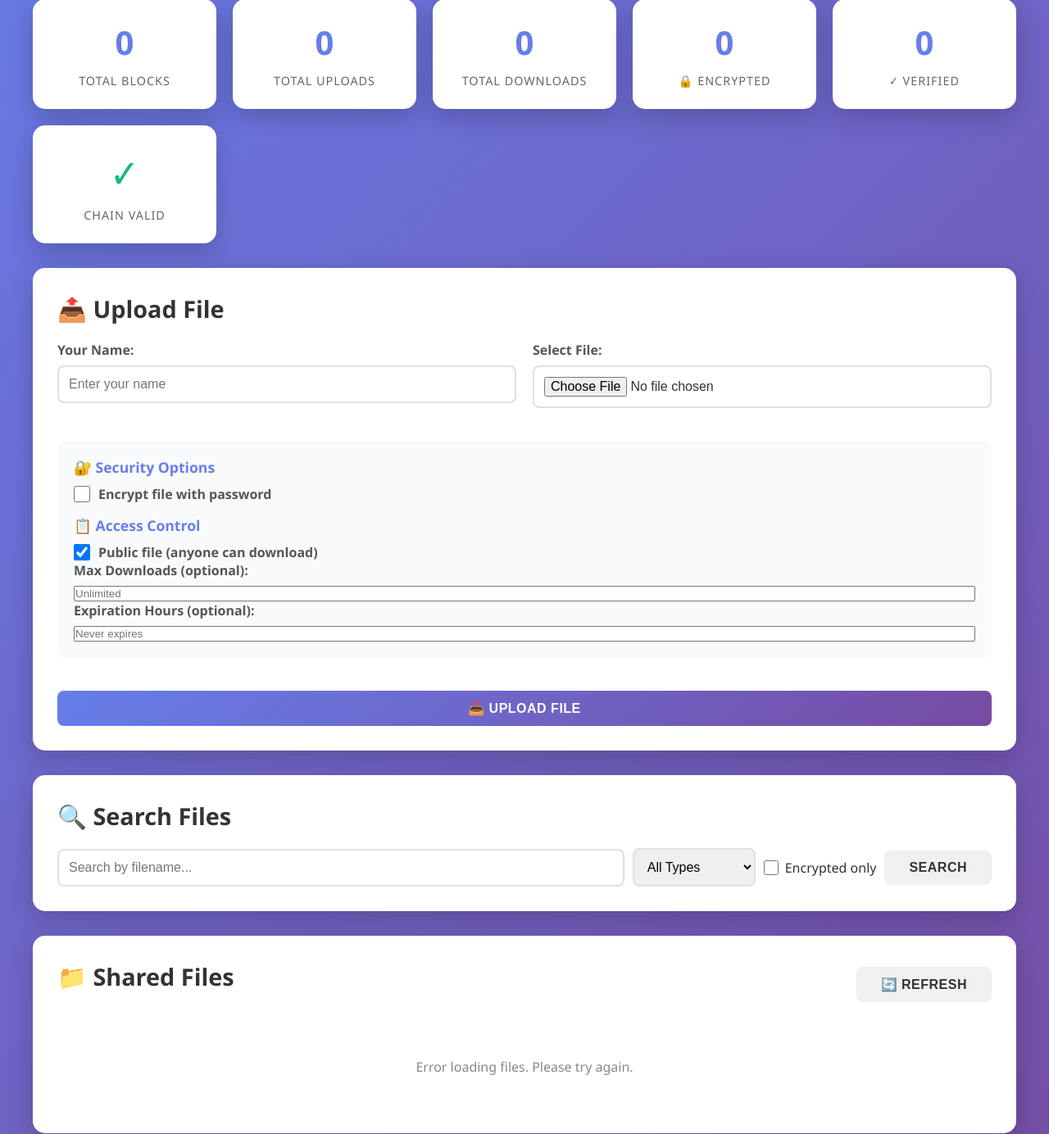
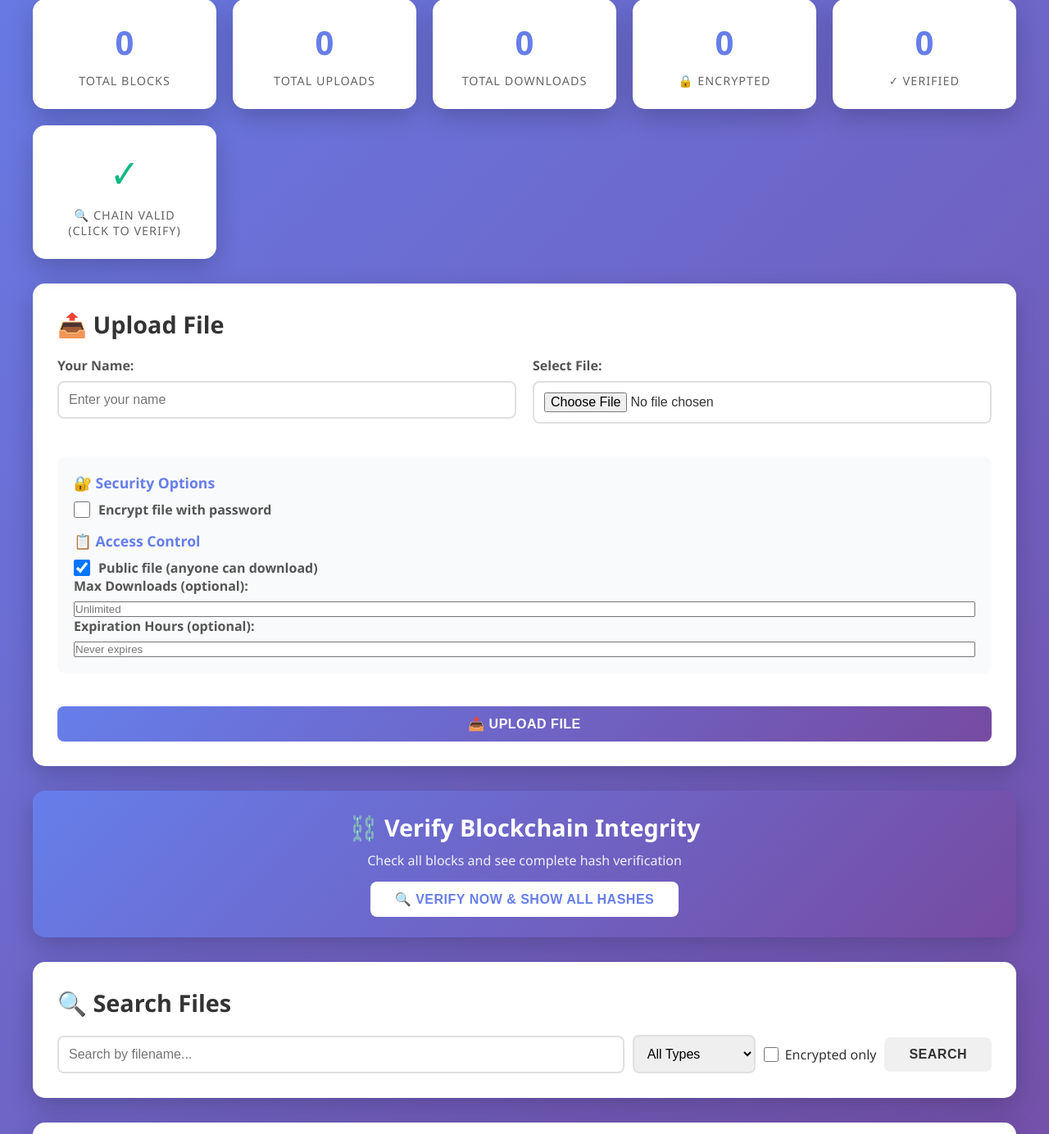
Before and after one commit to Manish-024/FileSharingSystem, a Flask app: page / in a window 1280 px wide. Shown: the part 320-1704 px from the top of the page at 82% size. Run offline with Flask 3, Linux system fonts and the light colour scheme.

Commit message:
Add detailed blockchain verification with all hashes visible
Features:
- Clickable 'Chain Valid' stat card to trigger verification
- New 'Verify Blockchain' button with prominent purple gradient design
- Detailed verification modal showing ALL hashes:
  * Block hashes (with validation status)
  * Previous block hashes (with chain linkage status)
  * File hashes (for upload blocks)
  * Proof of Work nonces
- Copy buttons for each hash
- Color-coded validation results (green=valid, red=invalid, yellow=warning)
- Enhanced backend API returning complete validation details
- Shows verification summary with stats
- Displays hash in tracker banner when verification completes

```diff
--- a/app.py
+++ b/app.py
@@ -263,10 +263,45 @@
 
 @app.route('/api/blockchain/validate', methods=['GET'])
 def validate_blockchain():
-    """Validate the blockchain"""
+    """Validate the blockchain with detailed hash information"""
     try:
         is_valid = blockchain.is_chain_valid()
-        return jsonify({'is_valid': is_valid}), 200
+
+        # Get detailed validation info with all hashes
+        validation_details = {
+            'is_valid': is_valid,
+            'total_blocks': len(blockchain.chain),
+            'blocks': []
+        }
+
+        for i, block in enumerate(blockchain.chain):
+            block_info = {
+                'index': block.index,
+                'hash': block.hash,
+                'previous_hash': block.previous_hash,
+                'timestamp': block.timestamp,
+                'nonce': block.nonce,
+                'data_type': block.data.get('type', 'unknown'),
+                'calculated_hash': block.calculate_hash(),
+                'hash_valid': block.hash == block.calculate_hash(),
+                'proof_valid': block.hash.startswith("0" * blockchain.difficulty)
+            }
+
+            # Add file hash if it's a file upload
+            if block.data.get('type') == 'file_upload':
+                block_info['file_hash'] = block.data.get('file_hash')
+                block_info['file_name'] = block.data.get('file_name')
+
+            # Check chain linkage
+            if i > 0:
+                previous_block = blockchain.chain[i - 1]
+                block_info['chain_linked'] = block.previous_hash == previous_block.hash
+            else:
+                block_info['chain_linked'] = True  # Genesis block
+
+            validation_details['blocks'].append(block_info)
+
+        return jsonify(validation_details), 200
     except Exception as e:
         return jsonify({'error': str(e)}), 500
 
--- a/static/script_advanced.js
+++ b/static/script_advanced.js
@@ -897,6 +897,138 @@
     return date.toLocaleDateString('en-US', options);
 }
 
+// Verify blockchain with detailed hash information
+async function verifyBlockchainDetailed() {
+    const modal = document.getElementById('fileModal');
+    const modalBody = document.getElementById('modalBody');
+
+    modalBody.innerHTML = '<div class="loading"><p>🔍 Verifying blockchain and collecting hash information...</p></div>';
+    modal.style.display = 'block';
+
+    try {
+        const response = await fetch(`${API_BASE_URL}/blockchain/validate`);
+        const validation = await response.json();
+
+        const statusIcon = validation.is_valid ? '✅' : '❌';
+        const statusText = validation.is_valid ? 'VALID' : 'INVALID';
+        const statusColor = validation.is_valid ? '#10b981' : '#ef4444';
+
+        let blocksHTML = validation.blocks.map((block, index) => {
+            const allValid = block.hash_valid && block.proof_valid && block.chain_linked;
+            const blockStatus = allValid ? '✅' : '⚠️';
+            const blockColor = allValid ? '#10b981' : '#f59e0b';
+
+            return `
+                <div class="verification-block" style="border-left: 4px solid ${blockColor}; padding: 15px; margin: 10px 0; background: #f9fafb; border-radius: 8px;">
+                    <div style="display: flex; justify-content: space-between; align-items: center; margin-bottom: 10px;">
+                        <h4 style="margin: 0; color: #1f2937;">Block #${block.index} ${blockStatus}</h4>
+                        <span style="font-size: 12px; color: #6b7280;">${block.data_type}</span>
+                    </div>
+
+                    ${block.file_name ? `
+                        <div style="margin: 5px 0; padding: 8px; background: #fef3c7; border-radius: 5px;">
+                            <strong>📄 File:</strong> ${block.file_name}
+                        </div>
+                    ` : ''}
+
+                    ${block.file_hash ? `
+                        <div style="margin: 5px 0; padding: 8px; background: #dbeafe; border-radius: 5px;">
+                            <strong>📎 File Hash:</strong>
+                            <div style="font-family: 'Courier New', monospace; font-size: 11px; word-break: break-all; color: #1e40af; margin-top: 5px;">
+                                ${block.file_hash}
+                            </div>
+                            <button onclick="copyToClipboard('${block.file_hash}')" style="margin-top: 5px; padding: 4px 8px; font-size: 11px; background: #3b82f6; color: white; border: none; border-radius: 4px; cursor: pointer;">
+                                📋 Copy
+                            </button>
+                        </div>
+                    ` : ''}
+
+                    <div style="margin: 5px 0; padding: 8px; background: ${block.hash_valid ? '#d1fae5' : '#fee2e2'}; border-radius: 5px;">
+                        <strong>🔗 Block Hash:</strong> ${block.hash_valid ? '✓' : '✗'}
+                        <div style="font-family: 'Courier New', monospace; font-size: 11px; word-break: break-all; color: ${block.hash_valid ? '#065f46' : '#991b1b'}; margin-top: 5px;">
+                            ${block.hash}
+                        </div>
+                        <button onclick="copyToClipboard('${block.hash}')" style="margin-top: 5px; padding: 4px 8px; font-size: 11px; background: #10b981; color: white; border: none; border-radius: 4px; cursor: pointer;">
+                            📋 Copy
+                        </button>
+                    </div>
+
+                    ${block.index > 0 ? `
+                        <div style="margin: 5px 0; padding: 8px; background: ${block.chain_linked ? '#e0e7ff' : '#fee2e2'}; border-radius: 5px;">
+                            <strong>⬅️ Previous Hash:</strong> ${block.chain_linked ? '✓ Linked' : '✗ Broken'}
+                            <div style="font-family: 'Courier New', monospace; font-size: 11px; word-break: break-all; color: ${block.chain_linked ? '#3730a3' : '#991b1b'}; margin-top: 5px;">
+                                ${block.previous_hash}
+                            </div>
+                        </div>
+                    ` : ''}
+
+                    <div style="display: grid; grid-template-columns: 1fr 1fr; gap: 10px; margin-top: 10px;">
+                        <div style="padding: 8px; background: white; border-radius: 5px; font-size: 12px;">
+                            <strong>⛏️ Nonce:</strong> ${block.nonce}
+                        </div>
+                        <div style="padding: 8px; background: white; border-radius: 5px; font-size: 12px;">
+                            <strong>✅ PoW:</strong> ${block.proof_valid ? 'Valid' : 'Invalid'}
+                        </div>
+                    </div>
+                </div>
+            `;
+        }).join('');
+
+        modalBody.innerHTML = `
+            <div style="text-align: center; padding: 20px; background: linear-gradient(135deg, ${statusColor}22 0%, ${statusColor}11 100%); border-radius: 10px; margin-bottom: 20px;">
+                <h2 style="margin: 0; color: ${statusColor}; font-size: 32px;">${statusIcon} Blockchain ${statusText}</h2>
+                <p style="margin: 10px 0 0 0; color: #6b7280;">Total Blocks Verified: ${validation.total_blocks}</p>
+            </div>
+
+            <div style="background: #f3f4f6; padding: 15px; border-radius: 8px; margin-bottom: 20px;">
+                <h3 style="margin: 0 0 10px 0; color: #1f2937;">🔍 Verification Summary</h3>
+                <div style="display: grid; grid-template-columns: repeat(auto-fit, minmax(150px, 1fr)); gap: 10px;">
+                    <div style="background: white; padding: 10px; border-radius: 5px; text-align: center;">
+                        <div style="font-size: 24px; font-weight: bold; color: #3b82f6;">${validation.total_blocks}</div>
+                        <div style="font-size: 12px; color: #6b7280;">Total Blocks</div>
+                    </div>
+                    <div style="background: white; padding: 10px; border-radius: 5px; text-align: center;">
+                        <div style="font-size: 24px; font-weight: bold; color: #10b981;">${validation.blocks.filter(b => b.hash_valid).length}</div>
+                        <div style="font-size: 12px; color: #6b7280;">Valid Hashes</div>
+                    </div>
+                    <div style="background: white; padding: 10px; border-radius: 5px; text-align: center;">
+                        <div style="font-size: 24px; font-weight: bold; color: #8b5cf6;">${validation.blocks.filter(b => b.file_hash).length}</div>
+                        <div style="font-size: 12px; color: #6b7280;">Files</div>
+                    </div>
+                </div>
+            </div>
+
+            <h3 style="color: #1f2937; margin: 20px 0 10px 0;">📊 Detailed Block Verification</h3>
+            <div style="max-height: 500px; overflow-y: auto;">
+                ${blocksHTML}
+            </div>
+        `;
+
+        // Show hash tracker with genesis block hash
+        if (validation.blocks.length > 0) {
+            showHashTracker(validation.blocks[0].hash, 'Genesis Block Hash');
+        }
+
+    } catch (error) {
+        modalBody.innerHTML = `
+            <div style="text-align: center; padding: 40px;">
+                <h2 style="color: #ef4444;">❌ Verification Error</h2>
+                <p style="color: #6b7280;">${error.message}</p>
+            </div>
+        `;
+    }
+}
+
+// Copy to clipboard helper
+function copyToClipboard(text) {
+    navigator.clipboard.writeText(text).then(() => {
+        showHashTracker(text, 'Hash Copied');
+        showStatus('📋 Hash copied to clipboard!', 'success');
+    }).catch(err => {
+        alert('Failed to copy: ' + err);
+    });
+}
+
 // Close modal on outside click
 window.onclick = function(event) {
     const fileModal = document.getElementById('fileModal');
--- a/templates/index.html
+++ b/templates/index.html
@@ -59,11 +59,11 @@
                     <div class="stat-value" id="verifiedFiles">0</div>
                     <div class="stat-label">✓ Verified</div>
                 </div>
-                <div class="stat-card">
+                <div class="stat-card" onclick="verifyBlockchainDetailed()" style="cursor: pointer;" title="Click to see detailed verification">
                     <div class="stat-value" id="chainValid">
                         <span class="status-indicator">✓</span>
                     </div>
-                    <div class="stat-label">Chain Valid</div>
+                    <div class="stat-label">🔍 Chain Valid (Click to Verify)</div>
                 </div>
             </div>
 
@@ -116,6 +116,15 @@
                     <button type="submit" class="btn btn-primary">📤 Upload File</button>
                 </form>
                 <div id="uploadStatus" class="status-message"></div>
+            </div>
+
+            <!-- Blockchain Verification -->
+            <div class="card" style="background: linear-gradient(135deg, #667eea 0%, #764ba2 100%); color: white; text-align: center; padding: 25px;">
+                <h2 style="color: white; margin: 0 0 10px 0;">⛓️ Verify Blockchain Integrity</h2>
+                <p style="margin: 0 0 15px 0; opacity: 0.9;">Check all blocks and see complete hash verification</p>
+                <button class="btn" onclick="verifyBlockchainDetailed()" style="background: white; color: #667eea; font-weight: bold; font-size: 16px; padding: 12px 30px;">
+                    🔍 Verify Now & Show All Hashes
+                </button>
             </div>
 
             <!-- Search and Filter -->
```
